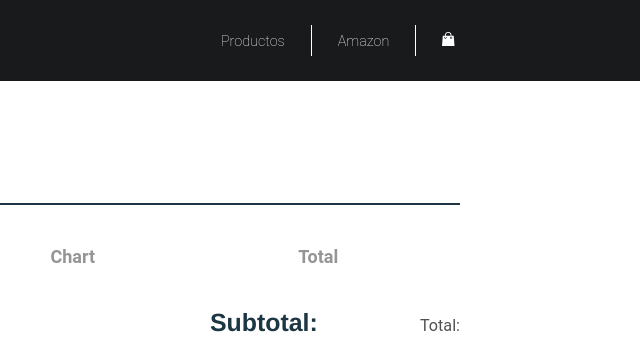
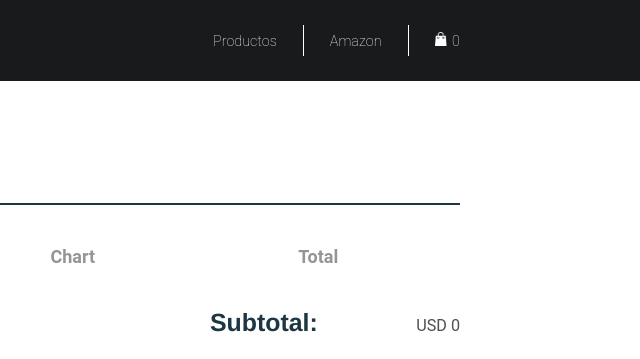
Before and after one commit to Omar-Leal/online-store-gatsby, a Gatsby site: page /cart in a window 1280 px wide. Shown: the top 359 px of the page, 640-1280 px from the left. Built offline with nearby package versions, Linux system fonts and the light colour scheme; Gatsby itself is replaced by a stand-in of ours.

Commit message:
Cart number fixed

```diff
--- a/src/components/Cart.jsx
+++ b/src/components/Cart.jsx
@@ -1,11 +1,22 @@
-import React, { useContext } from 'react'
+import React, { useContext, useEffect, useState } from 'react'
 import { Link } from 'gatsby'
 import { Button, StyledCart } from '../styles/components'
 import priceFomart from '../utils/priceFormat'
 import { CartContext } from '../context.js'
 
+
+
 const Cart = () => {
+
 	const { cart } = useContext(CartContext)
+
+	const [ total, setTotal ] = useState(0)
+
+	const getTotal = () => {
+		setTotal(
+			cart.reduce((acc, current) => acc + current.unit_amount * current.quantity, 0)
+		)
+	}
 
 		return (
 			<StyledCart>
@@ -35,7 +46,7 @@ const Cart = () => {
 				<nav>
 					<div>
 						<h3>Subtotal: </h3>
-						<small>Total:</small>
+						<small>USD {total}</small>
 					</div>
 					<div>
 						<Link to='/'>
--- a/src/components/ProductDetail.jsx
+++ b/src/components/ProductDetail.jsx
@@ -1,5 +1,6 @@
-import React, { useState } from 'react'
+import React, { useState, useContext } from 'react'
 import priceFormat from '../utils/priceFormat'
+import { CartContext  } from '../context'
 import {
 	Tag,
 	SizeButton,
@@ -20,6 +21,12 @@ const ProductDetail = ({
 	const FormattedPrice = priceFormat(unit_amount)
 	const [size,setSize] = useState(2);
 	const [qty, setQty] = useState(1);
+	const { addToCart, cart } = useContext(CartContext)
+
+		const handleSubmit = () => {
+			addToCart({ id, name, metadata })
+		}
+
 	return (
 	  <StyledProductDetail>
 				<SEO title={name} />
@@ -41,10 +48,10 @@ const ProductDetail = ({
 					<p>Cantidad: </p>
 					<QtySelect>
 						<button onClick={() => (qty > 1 ? setQty(qty - 1): null)}>-</button>
-						<input type='text' disable value={qty} />
+						<input type='text' disabled value={qty} />
 						<button onClick={() => setQty(qty+1)} >+</button>
 					</QtySelect>
-					<Button>
+					<Button >
 						Add to wish list
 					</Button>
 				</div>
--- a/src/components/header.jsx
+++ b/src/components/header.jsx
@@ -8,7 +8,7 @@ import { CartContext } from '../context'
 
 const Header = () => {
   const { cart } = useContext(CartContext);
-  console.log('context?:', cart);
+  console.log('context?==>:', cart);
   return (
     <StyledHeader>
             <Link to='/'>
@@ -22,8 +22,9 @@ const Header = () => {
                     <Link to='/cart'>
                       <span>
                         <img src={Cart} alt='Cart' />
+                        {cart.length}
                       </span>
-                      <h3>{cart.lenght}</h3>
+
                     </Link>
                   </MenuItem>
               </ul>
```
